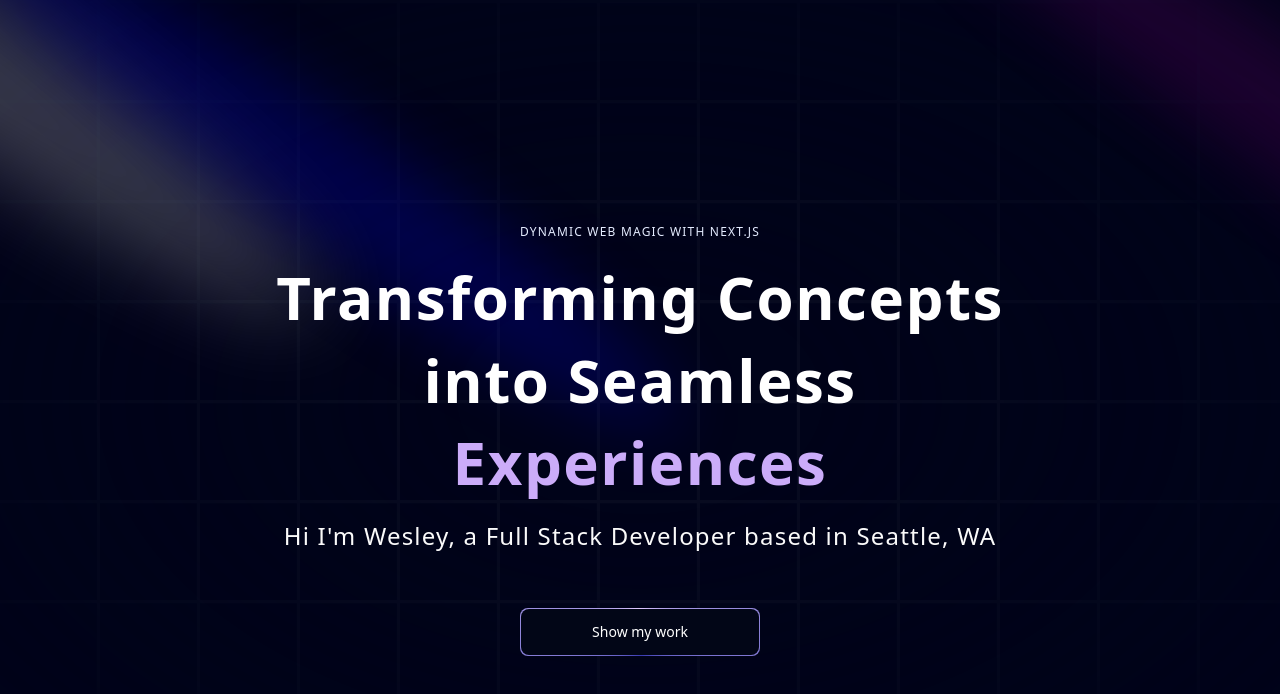
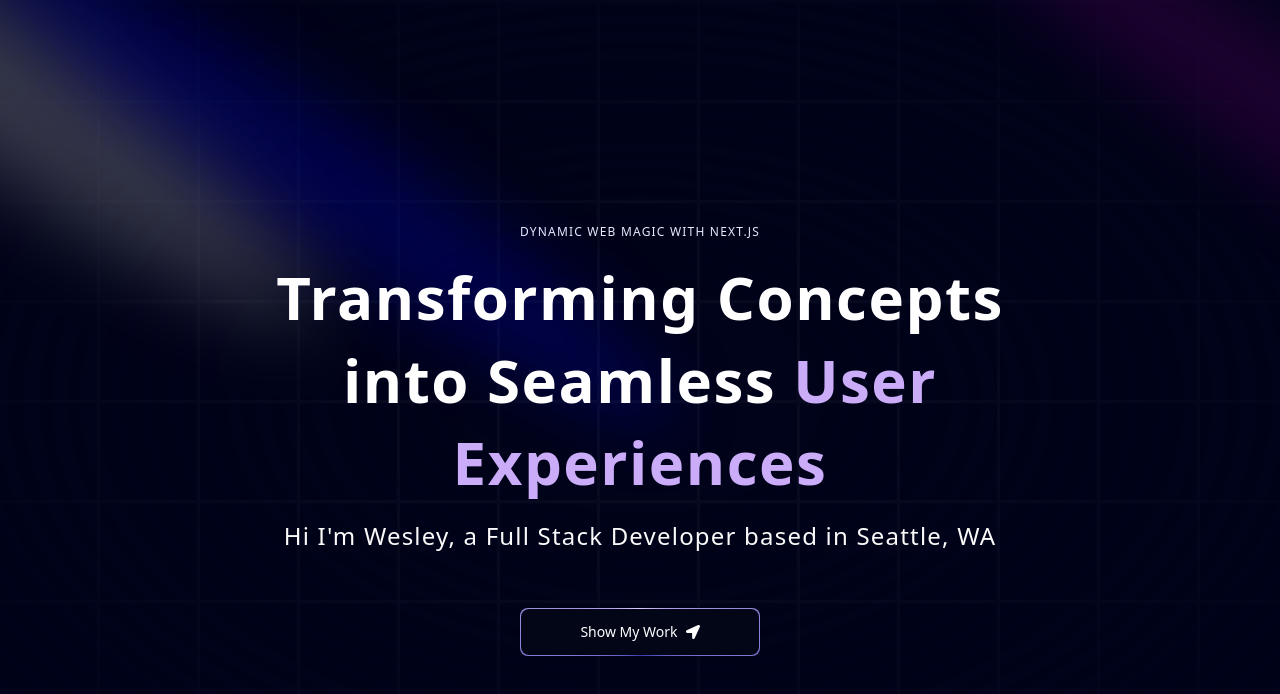
Before and after one commit to wesmith3/Portfolio2.0, a Next.js app: page / in a window 1280 px wide. Shown: the top 694 px of the page. Built offline with nearby package versions, Linux system fonts and the light colour scheme.

Commit message:
fixes final button styling

```diff
--- a/components/Hero.tsx
+++ b/components/Hero.tsx
@@ -2,6 +2,7 @@ import React from "react";
 import { Spotlight } from "./ui/Spotlight";
 import { TextGenerateEffect } from "./ui/TextGenerateEffect";
 import MagicButton from "./ui/MagicButton";
+import { FaLocationArrow } from "react-icons/fa";
 
 function Hero() {
   return (
@@ -27,7 +28,7 @@ function Hero() {
             </h2>
             <TextGenerateEffect
             className="text-center text-[40px] md:text-5xl lg:text-6xl"
-            words="Transforming Concepts into Seamless Experiences"
+            words="Transforming Concepts into Seamless User Experiences"
             />
             <p className="text-center md:tracking-wider mb-4 text-small md:text-lg lg:text-2xl">
                 Hi I&apos;m Wesley, a Full Stack Developer based in Seattle, WA
@@ -35,7 +36,9 @@ function Hero() {
 
             <a href="#about">
               <MagicButton
-                title="Show my work"
+                title="Show My Work"
+                icon={<FaLocationArrow />}
+                position="right"
               />
 
             </a>
--- a/components/ui/MagicButton.tsx
+++ b/components/ui/MagicButton.tsx
@@ -8,7 +8,7 @@ function MagicButton({
   return (
     <button className="relative inline-flex h-12 w-full overflow-hidden rounded-lg p-[1px] focus:outline-none md:w-60 md:mt-10">
         <span className="absolute inset-[-1000%] animate-[spin_2s_linear_infinite] bg-[conic-gradient(from_90deg_at_50%_50%,#E2CBFF_0%,#393BB2_50%,#E2CBFF_100%)]" />
-        <span className={`inline-flex h-full w-full cursor-pointer items-center justify-center rounded-lg bg-slate-950 px-7 text-sm font-medium text-white backdrop-blur-3xl ${otherClasses}`}>
+        <span className={`inline-flex h-full w-full cursor-pointer items-center justify-center rounded-lg bg-slate-950 px-7 gap-2 text-sm font-medium text-white backdrop-blur-3xl ${otherClasses}`}>
             {position === 'left' && icon}
             {title}
             {position === 'right' && icon}
--- a/package.json
+++ b/package.json
@@ -16,6 +16,7 @@
     "next-themes": "^0.3.0",
     "react": "^18",
     "react-dom": "^18",
+    "react-icons": "^5.3.0",
     "tailwind-merge": "^2.5.2",
     "tailwindcss-animate": "^1.0.7"
   },
```
Also changed, not shown: 1 other file (tests, documents, lock files or other folders).
